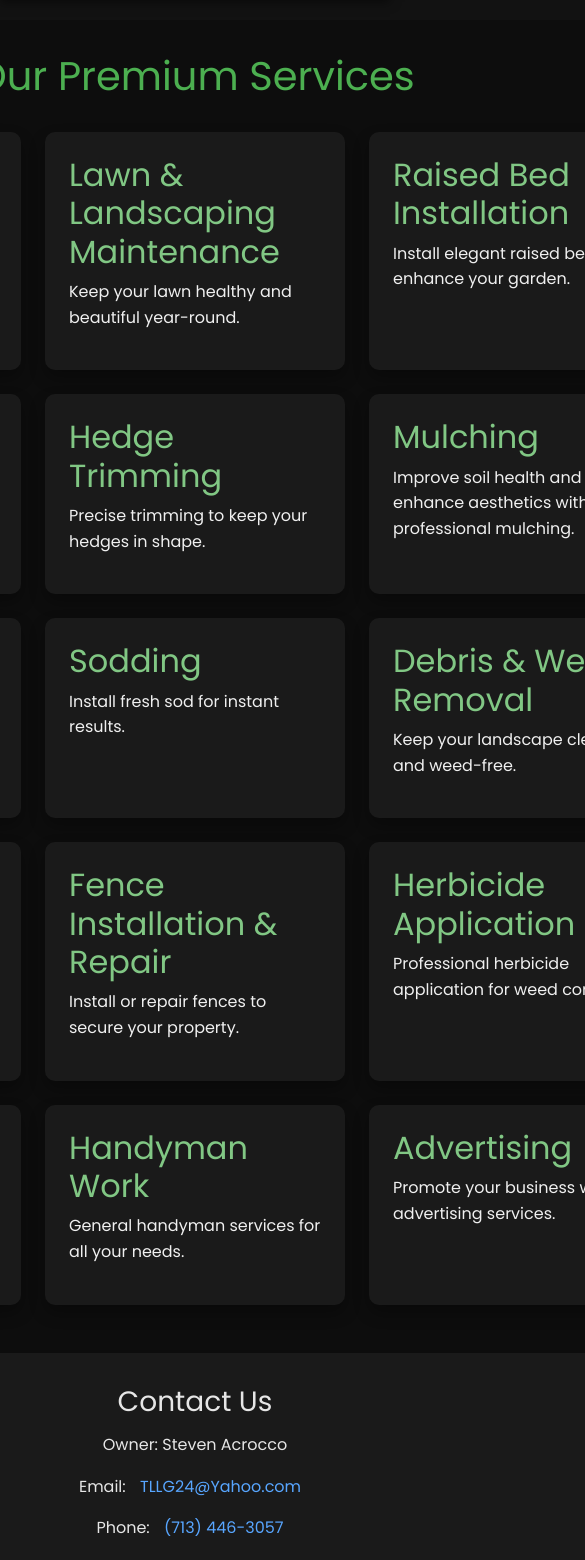
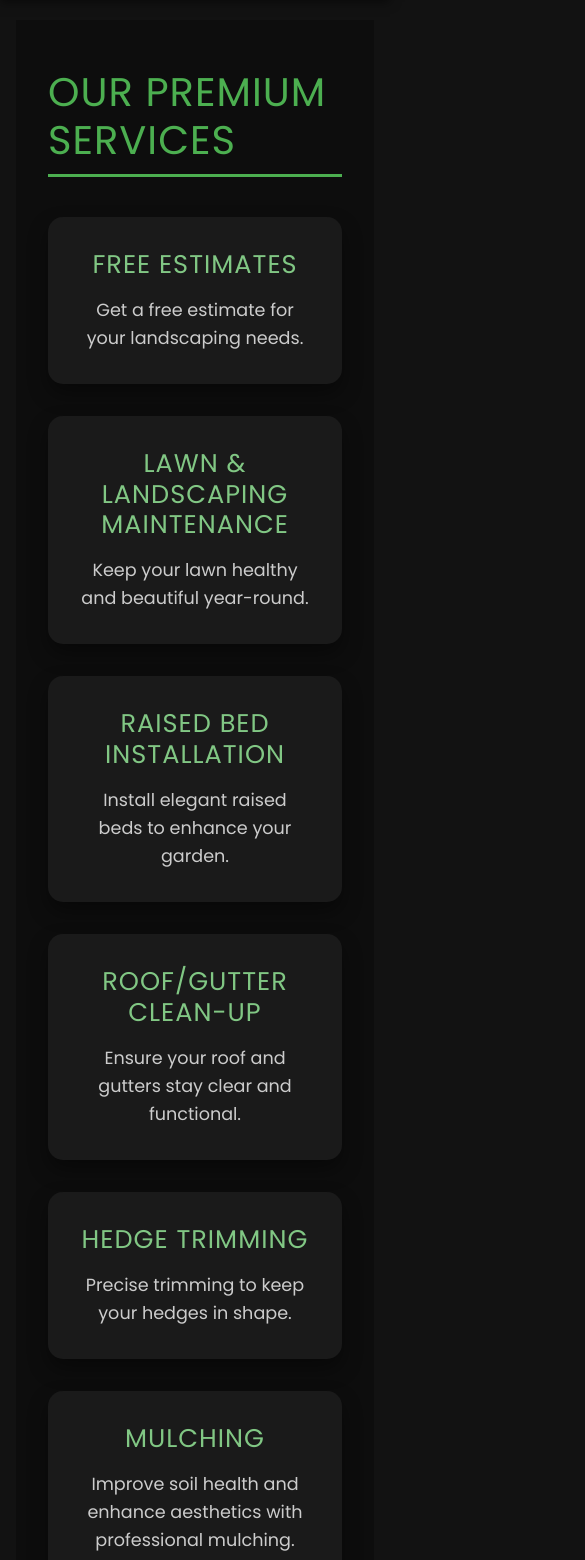
Before and after one commit to EstebanArriaga3/4375-team-6, a Vue app in the folder frontend/: page /services in a window 390 px wide. Shown: the part 80-1640 px from the top of the page, 585 px wide, since content can reach past the window. Built offline with nearby package versions, Linux system fonts and the light colour scheme.

Commit message:
services and other pages
more updates and tweaks

```diff
--- a/frontend/src/views/GalleryView.vue
+++ b/frontend/src/views/GalleryView.vue
@@ -1,6 +1,8 @@
 <template>
   <div class="gallery-wrapper">
-    <h2 class="gallery-heading">Explore Our Work</h2>
+    <h2 class="gallery-heading">Explore Our Creations</h2>
+
+    <!-- Categories Section -->
     <div class="categories">
       <div
         class="category-box"
@@ -13,9 +15,11 @@
       </div>
     </div>
 
-    <div v-if="showCarousel" class="carousel-modal">
+    <!-- Image Carousel Modal -->
+    <div v-if="showCarousel" class="carousel-modal" @click.self="closeCarousel">
       <div class="carousel">
         <button class="close-btn" @click="closeCarousel">✖</button>
+
         <div class="carousel-wrapper">
           <div
             v-for="(image, imgIndex) in categories[currentCategoryIndex].images"
@@ -26,10 +30,14 @@
             <img :src="image.src" :alt="image.alt" />
           </div>
         </div>
+
+        <!-- Carousel Controls -->
         <div class="carousel-controls">
           <button class="prev-btn" @click="prevSlide">❮</button>
           <button class="next-btn" @click="nextSlide">❯</button>
         </div>
+
+        <!-- Slide Indicators -->
         <div class="carousel-indicators">
           <span
             v-for="(image, imgIndex) in categories[currentCategoryIndex].images"
@@ -101,7 +109,7 @@ export default {
     openCarousel(categoryIndex) {
       this.currentCategoryIndex = categoryIndex;
       this.showCarousel = true;
-      this.currentIndex = 0; // Reset the slide index when opening a new carousel
+      this.currentIndex = 0; // Reset slide index when opening a new carousel
     },
     closeCarousel() {
       this.showCarousel = false;
@@ -122,39 +130,55 @@ export default {
 </script>
 
 <style scoped>
+/* Main Wrapper */
 .gallery-wrapper {
-  padding: 2rem;
+  padding: 3rem 1rem;
   text-align: center;
+  background-color: #1e1e1e; /* Dark background */
+  animation: fadeIn 1s ease-in-out;
 }
 
-.gallery-heading {
-  font-size: 2.5rem;
-  font-weight: bold;
-  margin-bottom: 2rem;
-  color: #dddddd;
+/* Animation for smooth fade-in effect */
+@keyframes fadeIn {
+  from { opacity: 0; transform: translateY(30px); }
+  to { opacity: 1; transform: translateY(0); }
 }
 
+/* Heading */
+.gallery-heading {
+  font-size: 3rem;
+  font-weight: bold;
+  margin-bottom: 3rem;
+  color: #f5f5f5;
+  text-transform: uppercase;
+  letter-spacing: 2px;
+  border-bottom: 3px solid #28a745;
+  display: inline-block;
+  padding-bottom: 10px;
+}
+
+/* Categories Section */
 .categories {
   display: flex;
   flex-wrap: wrap;
   justify-content: center;
-  gap: 30px;
+  gap: 40px;
 }
 
 .category-box {
   position: relative;
-  width: 300px;
-  height: 200px;
-  border-radius: 15px;
+  width: 320px;
+  height: 220px;
+  border-radius: 20px;
   overflow: hidden;
   cursor: pointer;
-  box-shadow: 0 4px 8px rgba(0, 0, 0, 0.2);
-  transition: transform 0.3s ease, box-shadow 0.3s ease;
+  box-shadow: 0 10px 20px rgba(0, 0, 0, 0.4);
+  transition: transform 0.4s ease, box-shadow 0.4s ease;
 }
 
 .category-box:hover {
-  transform: scale(1.05);
-  box-shadow: 0 6px 12px rgba(0, 0, 0, 0.3);
+  transform: scale(1.08);
+  box-shadow: 0 12px 25px rgba(0, 0, 0, 0.5);
 }
 
 .category-thumbnail {
@@ -172,9 +196,12 @@ export default {
   background: rgba(0, 0, 0, 0.7);
   color: white;
   font-weight: bold;
-  font-size: 1.2rem;
+  font-size: 1.4rem;
+  text-transform: uppercase;
+  text-shadow: 2px 2px 6px rgba(0, 0, 0, 0.6);
 }
 
+/* Modal for Carousel */
 .carousel-modal {
   position: fixed;
   top: 0;
@@ -184,24 +211,25 @@ export default {
   display: flex;
   justify-content: center;
   align-items: center;
-  background: rgba(0, 0, 0, 0.8);
+  background: rgba(0, 0, 0, 0.85);
   z-index: 1000;
 }
 
+/* Carousel */
 .carousel {
   position: relative;
   width: 80%;
-  max-width: 900px;
-  background: white;
+  max-width: 1000px;
+  background: #2c2c2c;
   padding: 20px;
-  border-radius: 15px;
+  border-radius: 20px;
+  box-shadow: 0 10px 30px rgba(0, 0, 0, 0.8);
 }
 
 .carousel-wrapper {
   display: flex;
+  justify-content: center;
   transition: transform 0.5s ease-in-out;
-  width: 100%;
-  justify-content: center;
 }
 
 .carousel-item {
@@ -219,24 +247,26 @@ export default {
 .carousel img {
   width: 100%;
   height: auto;
-  border-radius: 10px;
+  border-radius: 15px;
   object-fit: contain;
 }
 
+/* Close Button */
 .close-btn {
   position: absolute;
   top: 10px;
   right: 10px;
-  background: rgba(0, 0, 0, 0.8);
+  background: rgba(255, 0, 0, 0.8);
   color: white;
   border: none;
-  font-size: 1.5rem;
+  font-size: 1.8rem;
   cursor: pointer;
-  padding: 5px 10px;
+  padding: 10px;
   border-radius: 50%;
   z-index: 10;
 }
 
+/* Controls */
 .carousel-controls {
   display: flex;
   justify-content: space-between;
@@ -250,32 +280,50 @@ export default {
 
 .prev-btn,
 .next-btn {
-  background-color: rgba(0, 0, 0, 0.5);
+  background-color: rgba(0, 0, 0, 0.7);
   color: white;
   border: none;
-  padding: 10px;
+  padding: 15px;
   cursor: pointer;
-  font-size: 1.5rem;
+  font-size: 1.8rem;
   pointer-events: all;
-  z-index: 1;
+  border-radius: 50%;
+  transition: background-color 0.3s ease;
 }
 
+.prev-btn:hover,
+.next-btn:hover {
+  background-color: rgba(40, 167, 69, 0.8);
+}
+
+/* Indicators */
 .carousel-indicators {
   display: flex;
   justify-content: center;
-  margin-top: 10px;
+  margin-top: 15px;
 }
 
 .carousel-indicators span {
-  width: 12px;
-  height: 12px;
-  margin: 0 5px;
-  background-color: rgba(0, 0, 0, 0.3);
+  width: 14px;
+  height: 14px;
+  margin: 0 6px;
+  background-color: rgba(255, 255, 255, 0.3);
   border-radius: 50%;
   cursor: pointer;
 }
 
 .carousel-indicators span.active {
-  background-color: rgba(0, 0, 0, 1);
+  background-color: rgba(255, 255, 255, 1);
+}
+
+/* Responsive Styles */
+@media (max-width: 768px) {
+  .category-box {
+    width: 100%;
+  }
+
+  .carousel {
+    width: 95%;
+  }
 }
 </style>
--- a/frontend/src/views/ServicesView.vue
+++ b/frontend/src/views/ServicesView.vue
@@ -1,12 +1,16 @@
 <template>
   <div class="services">
     <h1>Our Premium Services</h1>
+
+    <!-- Service Cards Section -->
     <div class="service-cards">
       <div v-for="service in services" :key="service.title" class="service-card">
         <h2>{{ service.title }}</h2>
         <p>{{ service.description }}</p>
       </div>
     </div>
+
+    <!-- Contact Info Section -->
     <footer class="contact-info">
       <h3>Contact Us</h3>
       <div class="contact-details">
@@ -41,55 +45,96 @@ const services = [
 </script>
 
 <style scoped>
+/* Main Container */
 .services {
   min-height: 100vh;
   display: flex;
   flex-direction: column;
   align-items: center;
-  padding: 2rem;
+  padding: 3rem 2rem;
   background-color: #0d0d0d;
   color: #f0f0f0;
   font-family: 'Poppins', sans-serif;
+  animation: fadeIn 1s ease-in-out;
 }
 
-h1 {
-  font-size: 2.5rem;
-  margin-bottom: 2rem;
-  color: #4caf50;
+/* Fade-in animation for smooth entry */
+@keyframes fadeIn {
+  from { opacity: 0; transform: translateY(30px); }
+  to { opacity: 1; transform: translateY(0); }
 }
 
+/* Heading */
+h1 {
+  font-size: 3rem;
+  margin-bottom: 2.5rem;
+  color: #4caf50;
+  text-transform: uppercase;
+  letter-spacing: 1px;
+  border-bottom: 3px solid #4caf50;
+  display: inline-block;
+  padding-bottom: 10px;
+}
+
+/* Service Cards Section */
 .service-cards {
   display: grid;
-  grid-template-columns: repeat(auto-fit, minmax(300px, 1fr));
-  gap: 1.5rem;
+  grid-template-columns: repeat(auto-fit, minmax(280px, 1fr));
+  gap: 2rem;
   width: 100%;
   max-width: 1200px;
 }
 
+/* Individual Service Card */
 .service-card {
   background-color: #1a1a1a;
-  border-radius: 10px;
-  padding: 1.5rem;
-  box-shadow: 0 8px 16px rgba(0, 0, 0, 0.3);
-  transition: transform 0.3s, box-shadow 0.3s;
+  border-radius: 15px;
+  padding: 2rem;
+  box-shadow: 0 10px 20px rgba(0, 0, 0, 0.4);
+  transition: transform 0.3s ease, box-shadow 0.3s ease;
+  text-align: center;
+  cursor: pointer;
 }
 
 .service-card:hover {
-  transform: translateY(-5px);
-  box-shadow: 0 12px 24px rgba(0, 0, 0, 0.5);
+  transform: translateY(-8px);
+  box-shadow: 0 15px 30px rgba(0, 0, 0, 0.5);
 }
 
+/* Service Card Title */
 .service-card h2 {
-  margin-bottom: 0.5rem;
+  margin-bottom: 1rem;
+  font-size: 1.8rem;
   color: #81c784;
+  text-transform: uppercase;
+  letter-spacing: 1px;
 }
 
+/* Service Card Description */
+.service-card p {
+  font-size: 1.1rem;
+  color: #ccc;
+  line-height: 1.6;
+  margin: 0 auto;
+}
+
+/* Footer (Contact Section) */
 footer.contact-info {
-  margin-top: 3rem;
+  margin-top: 4rem;
   text-align: center;
-  padding: 2rem;
+  padding: 2.5rem;
   background-color: #1a1a1a;
-  border-radius: 10px;
+  border-radius: 15px;
+  width: 100%;
+  max-width: 900px;
+  box-shadow: 0 8px 16px rgba(0, 0, 0, 0.3);
+}
+
+/* Contact Details */
+.contact-details p {
+  margin: 0.5rem 0;
+  font-size: 1.1rem;
+  color: #ccc;
 }
 
 .contact-details a {
@@ -100,4 +145,23 @@ footer.contact-info {
 .contact-details a:hover {
   text-decoration: underline;
 }
+
+/* Responsive Design */
+@media (max-width: 768px) {
+  .service-cards {
+    grid-template-columns: 1fr;
+  }
+
+  h1 {
+    font-size: 2.5rem;
+  }
+
+  .service-card h2 {
+    font-size: 1.6rem;
+  }
+
+  footer.contact-info {
+    padding: 2rem;
+  }
+}
 </style>
```
